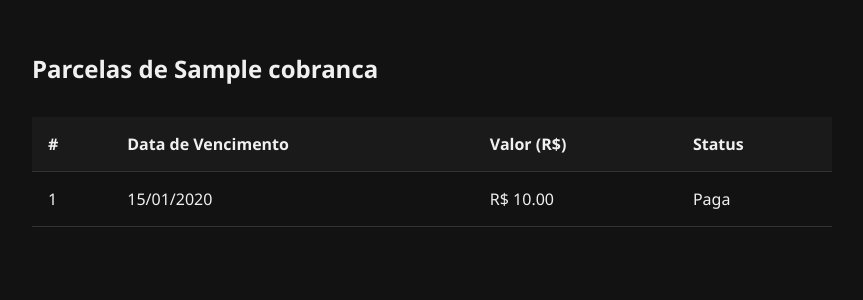
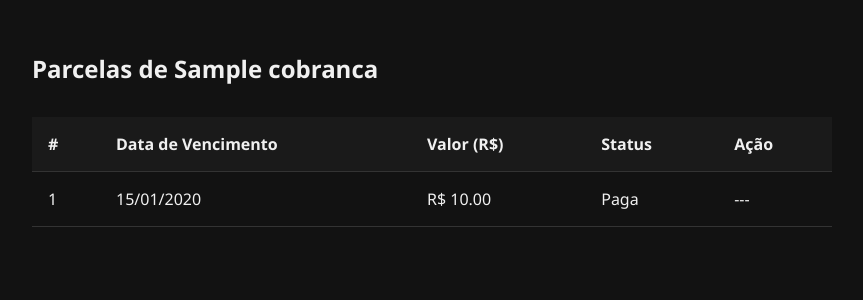
Before and after one commit to guandrade97/sistema-cobranca04, a Flask app: page /parcelas/1 in a window 1280 px wide. Shown: the part 70-370 px from the top of the page, without its empty margins (208-1071 px from the left). Run offline with Flask 3, Linux system fonts and the light colour scheme; a user stored in the database is signed in; tables that the repository leaves empty hold one stand-in row (values such as "Sample post").

Commit message:
Update parcelas.html

```diff
--- a/templates/parcelas.html
+++ b/templates/parcelas.html
@@ -2,6 +2,7 @@
 {% block content %}
 <div class="max-w-4xl mx-auto mt-10 p-6">
     <h2 class="text-2xl font-bold text-white mb-4">Parcelas de {{ cobranca.nome_cliente }}</h2>
+
     <table class="w-full bg-gray-800 text-white rounded-xl">
         <thead>
             <tr class="bg-gray-700">
@@ -9,6 +10,7 @@
                 <th class="p-3 text-left">Data de Vencimento</th>
                 <th class="p-3 text-left">Valor (R$)</th>
                 <th class="p-3 text-left">Status</th>
+                <th class="p-3 text-left">Ação</th>
             </tr>
         </thead>
         <tbody>
@@ -24,6 +26,15 @@
                         <span class="text-red-400">Pendente</span>
                     {% endif %}
                 </td>
+                <td class="p-3">
+                    {% if parcela.status != "paga" %}
+                    <form action="{{ url_for('marcar_parcela_paga', parcela_id=parcela.id) }}" method="POST">
+                        <button type="submit" class="bg-green-500 hover:bg-green-600 px-3 py-1 rounded text-white text-sm">Marcar como paga</button>
+                    </form>
+                    {% else %}
+                        ---
+                    {% endif %}
+                </td>
             </tr>
             {% endfor %}
         </tbody>
```
